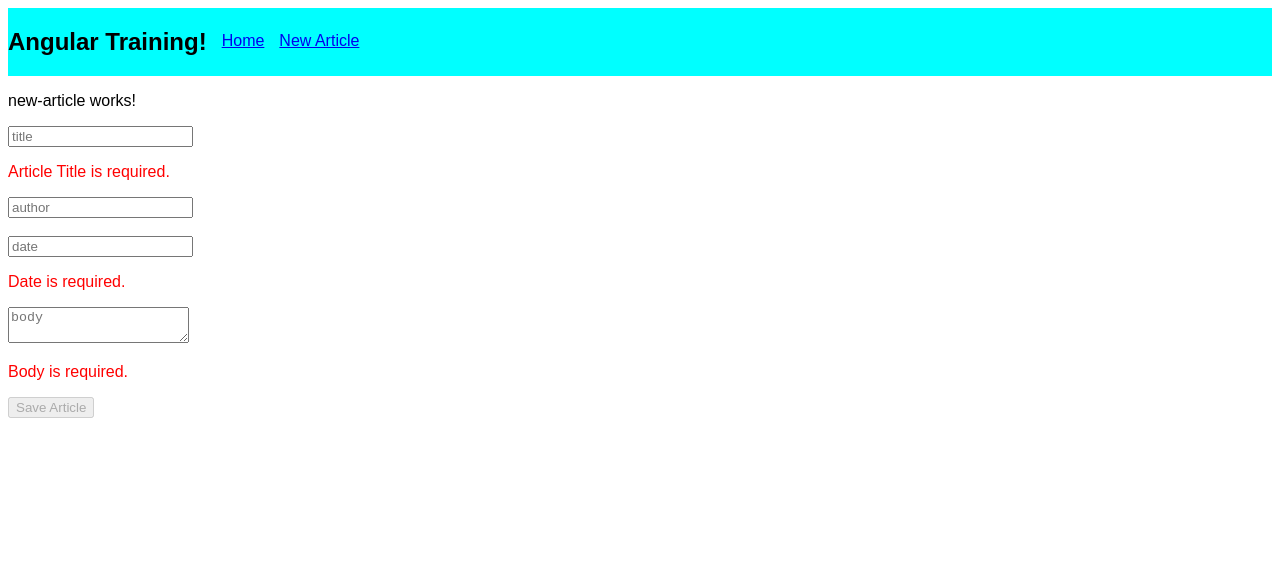
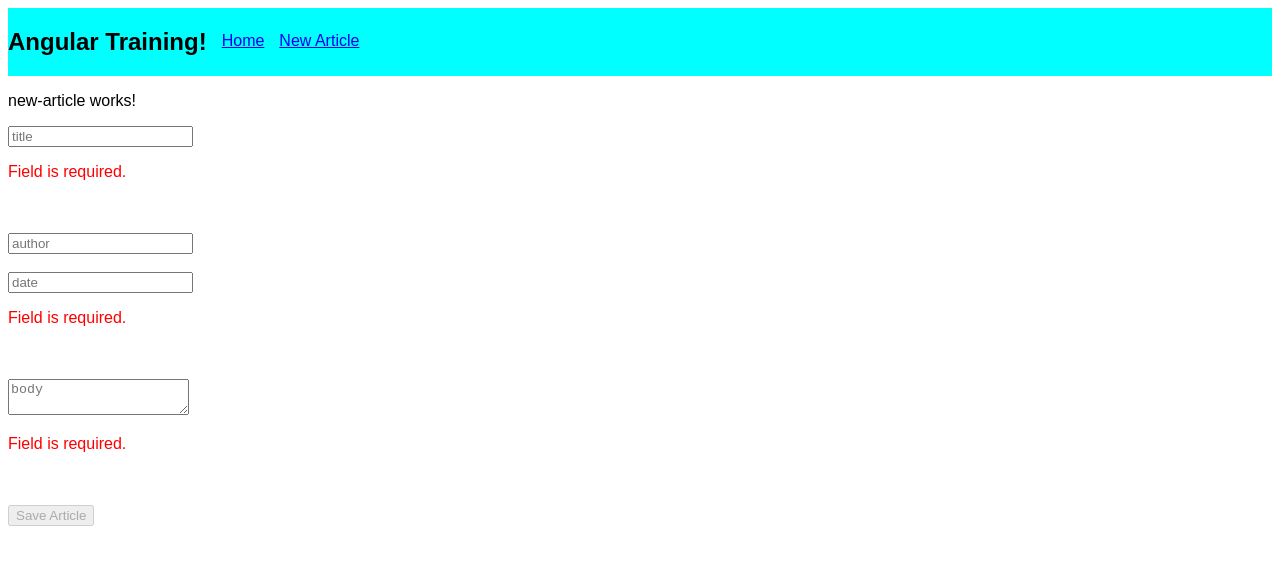
Before and after one commit to rangle/ng-blog-live-code, an Angular app: page /new-article in a window 1280 px wide. Shown: the top 564 px of the page. Built offline with nearby package versions, Linux system fonts and the light colour scheme.

Commit message:
Implementing Forms

```diff
--- a/src/app/app.module.ts
+++ b/src/app/app.module.ts
@@ -10,6 +10,7 @@ import { BlogRollComponent } from './blog-roll/blog-roll.component';
 import { ArticleItemComponent } from './article-item/article-item.component';
 import { HomeComponent } from './home/home.component';
 import { NewArticleComponent } from './new-article/new-article.component';
+import { ControlErrorComponent } from './control-error/control-error.component';
 
 @NgModule({
   declarations: [
@@ -19,6 +20,7 @@ import { NewArticleComponent } from './new-article/new-article.component';
     ArticleItemComponent,
     HomeComponent,
     NewArticleComponent,
+    ControlErrorComponent,
   ],
   imports: [BrowserModule, AppRoutingModule, HttpClientModule, ReactiveFormsModule],
   providers: [],
--- /dev/null
+++ b/src/app/control-error/control-error.component.html
@@ -0,0 +1,5 @@
+<span *ngIf="formErrors">
+  <p class="error" *ngIf="formErrors.required">Field is required.</p>
+  <p class="error" *ngIf="formErrors.minlength">Min Length should be 10 chars.</p>
+</span>
+<br /><br />
--- /dev/null
+++ b/src/app/control-error/control-error.component.scss
@@ -0,0 +1,3 @@
+.error {
+  color: red;
+}
--- /dev/null
+++ b/src/app/control-error/control-error.component.ts
@@ -0,0 +1,13 @@
+import { Component, OnInit, Input } from '@angular/core';
+
+@Component({
+  selector: 'app-control-error',
+  templateUrl: './control-error.component.html',
+  styleUrls: ['./control-error.component.scss'],
+})
+export class ControlErrorComponent implements OnInit {
+  @Input() formErrors: any;
+  constructor() {}
+
+  ngOnInit() {}
+}
--- a/src/app/new-article/new-article.component.html
+++ b/src/app/new-article/new-article.component.html
@@ -2,22 +2,14 @@
 
 <form [formGroup]="articleFormGroup" (submit)="saveArticle()">
   <input formControlName="title" placeholder="title" />
-  <span *ngIf="articleFormGroup.controls.title.valid === false">
-    <p class="error" *ngIf="articleFormGroup.controls.title.errors.required">Article Title is required.</p>
-    <p class="error" *ngIf="articleFormGroup.controls.title.errors.minlength">Min Length should be 10 chars.</p>
-  </span>
-  <input formControlName="author" placeholder="author" /><br /><br />
-
+  <app-control-error [formErrors]="articleFormGroup.controls.title.errors"></app-control-error>
+  <input formControlName="author" placeholder="author" />
+  <br /><br />
   <input formControlName="date" placeholder="date" />
-  <span *ngIf="articleFormGroup.controls.date.valid === false">
-    <p class="error" *ngIf="articleFormGroup.controls.date.errors.required">Date is required.</p>
-  </span>
+  <app-control-error [formErrors]="articleFormGroup.controls.date.errors"></app-control-error>
 
   <textarea formControlName="body" placeholder="body"></textarea>
-  <span *ngIf="articleFormGroup.controls.body.valid === false">
-    <p class="error" *ngIf="articleFormGroup.controls.body.errors.required">Body is required.</p>
-    <p class="error" *ngIf="articleFormGroup.controls.body.errors.minlength">Min Length should be 10 chars.</p>
-  </span>
+  <app-control-error [formErrors]="articleFormGroup.controls.body.errors"></app-control-error>
 
   <button type="submit" [disabled]="!articleFormGroup.valid">Save Article</button>
 </form>
```
Also changed, not shown: 1 other file (tests, documents, lock files or other folders).
